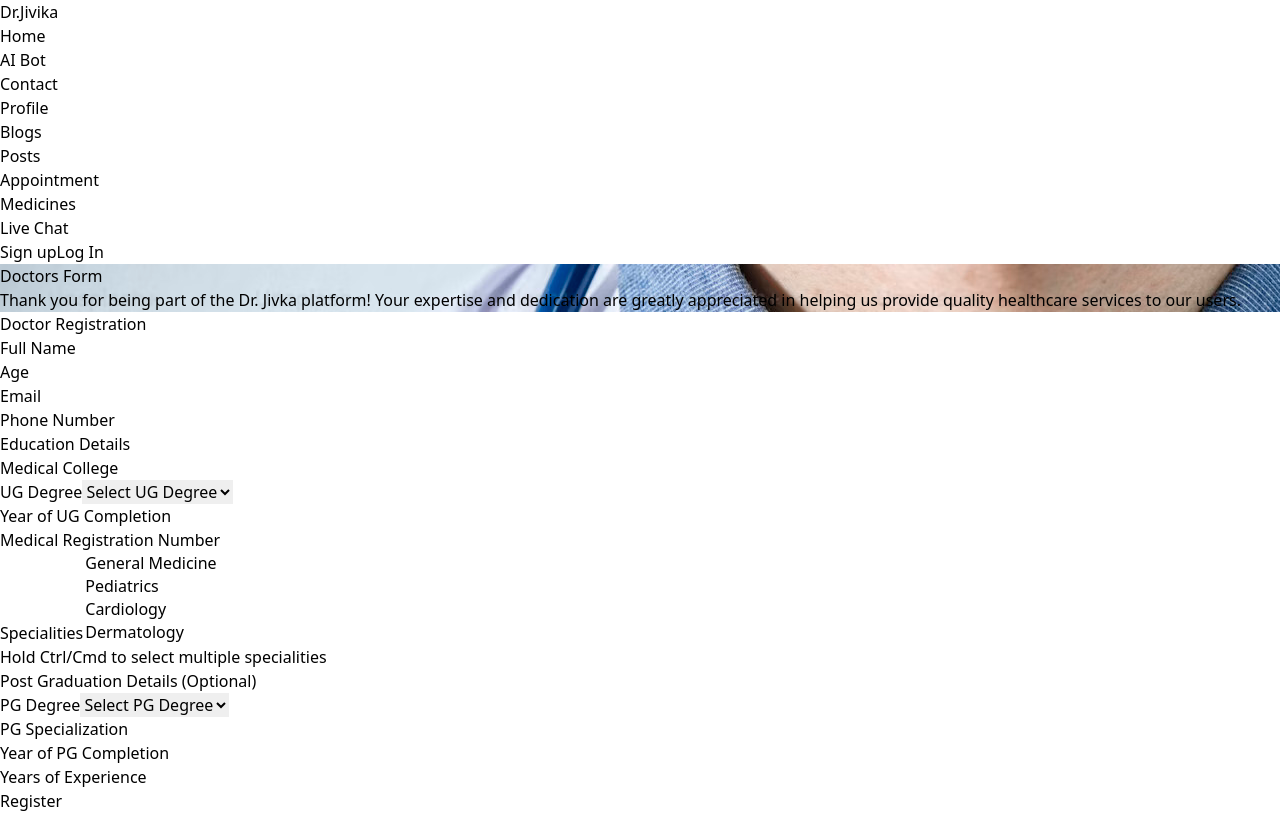
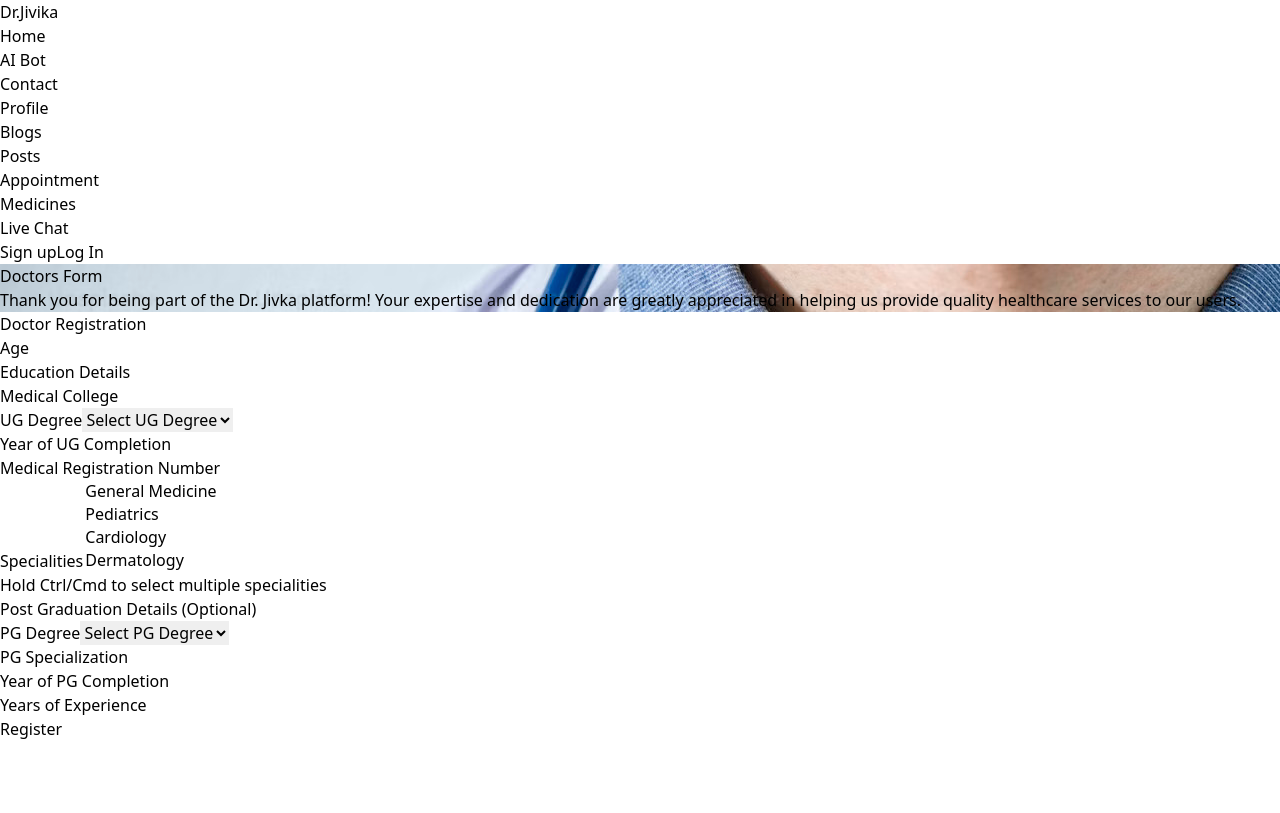
Before and after one commit to kanishkapan/Hackverse-5.0-health, a React (Vite) app in the folder my-project/Frontend/: page /doctor-info in a window 1280 px wide. Built offline with nearby package versions, Linux system fonts and the light colour scheme.

Commit message:
doctors form modified

```diff
--- a/my-project/Frontend/src/components/DoctorsInfo/DoctorsForm.jsx
+++ b/my-project/Frontend/src/components/DoctorsInfo/DoctorsForm.jsx
@@ -3,10 +3,7 @@ import axios from 'axios';
 
 const DoctorsForm = () => {
   const [formData, setFormData] = useState({
-    name: '',
     age: '',
-    email: '',
-    phone: '',
     medicalCollege: '',
     ugDegree: '',
     yearOfUgCompletion: '',
@@ -53,7 +50,6 @@ const DoctorsForm = () => {
   const handleSubmit = async (e) => {
     e.preventDefault();
     try {
-      // Send form data to backend
       const response = await axios.post('http://localhost:5000/api/doctors/register', formData);
       console.log('Doctor Registered:', response.data);
     } catch (error) {
@@ -71,47 +67,11 @@ const DoctorsForm = () => {
             {/* Basic Information */}
             <div className="grid grid-cols-1 md:grid-cols-2 gap-6">
               <div>
-                <label className="block text-gray-700 font-semibold mb-2">Full Name</label>
-                <input
-                  type="text"
-                  name="name"
-                  value={formData.name}
-                  onChange={handleChange}
-                  className="w-full p-3 border border-gray-300 rounded-lg focus:ring-2 focus:ring-blue-500 focus:border-transparent"
-                  required
-                />
-              </div>
-
-              <div>
                 <label className="block text-gray-700 font-semibold mb-2">Age</label>
                 <input
                   type="number"
                   name="age"
                   value={formData.age}
-                  onChange={handleChange}
-                  className="w-full p-3 border border-gray-300 rounded-lg focus:ring-2 focus:ring-blue-500 focus:border-transparent"
-                  required
-                />
-              </div>
-
-              <div>
-                <label className="block text-gray-700 font-semibold mb-2">Email</label>
-                <input
-                  type="email"
-                  name="email"
-                  value={formData.email}
-                  onChange={handleChange}
-                  className="w-full p-3 border border-gray-300 rounded-lg focus:ring-2 focus:ring-blue-500 focus:border-transparent"
-                  required
-                />
-              </div>
-
-              <div>
-                <label className="block text-gray-700 font-semibold mb-2">Phone Number</label>
-                <input
-                  type="tel"
-                  name="phone"
-                  value={formData.phone}
                   onChange={handleChange}
                   className="w-full p-3 border border-gray-300 rounded-lg focus:ring-2 focus:ring-blue-500 focus:border-transparent"
                   required
```
Also changed, not shown: my-project/Frontend/src/components/Profile/PatientForm.jsx (+5 -12 lines).
